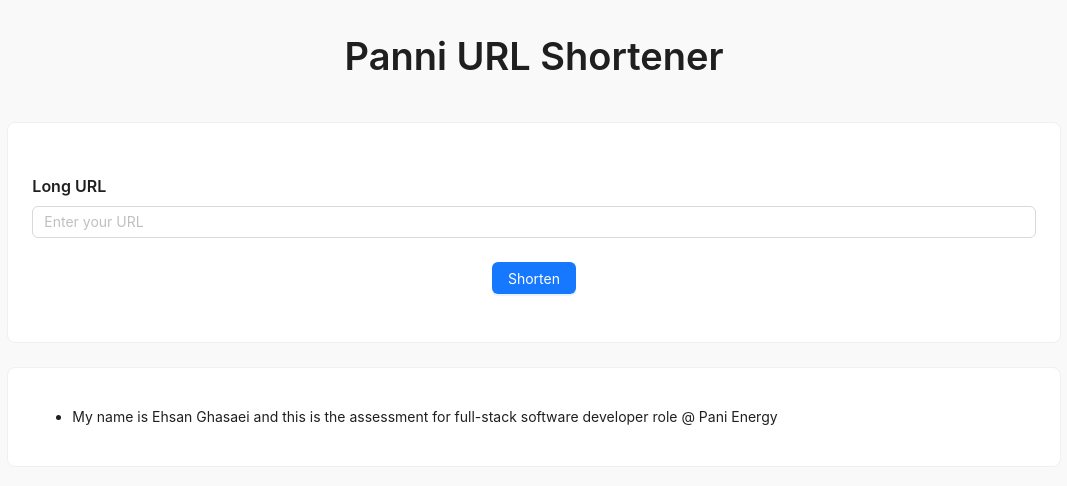
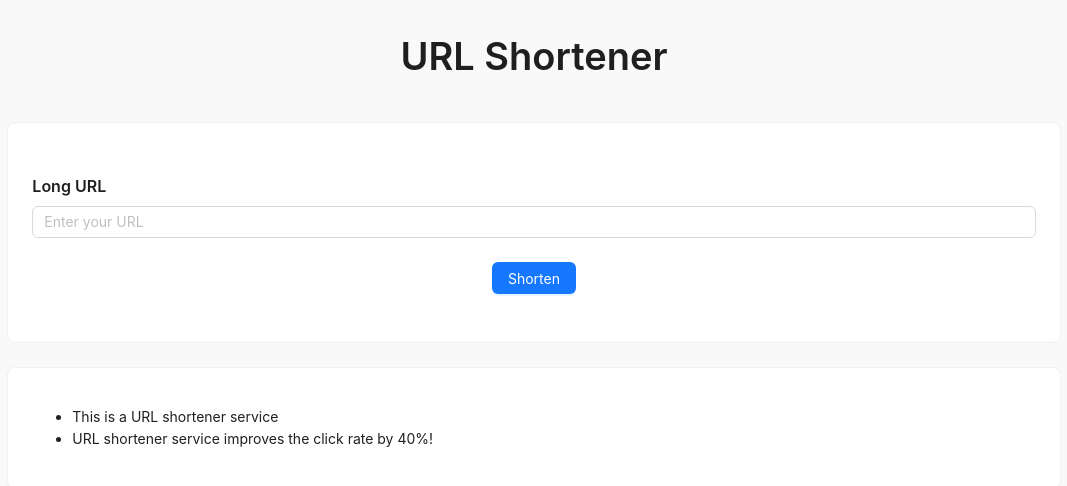
Before and after one commit to Ehsan-Home/URL_shortener, a React (Create React App) app in the folder front-end/: page / in a window 1280 px wide. Shown: the top 486 px of the page, without its empty margins (106-1173 px from the left). Built offline with nearby package versions, Linux system fonts and the light colour scheme.

Commit message:
header and notes updated

```diff
--- a/front-end/src/Components/Header.js
+++ b/front-end/src/Components/Header.js
@@ -5,7 +5,7 @@
 const Header = () => {
   return (
     <Row justify="center">
-      <Title>Panni URL Shortener</Title>
+      <Title>URL Shortener</Title>
     </Row>
   );
 };
--- a/front-end/src/Components/Notes.js
+++ b/front-end/src/Components/Notes.js
@@ -4,10 +4,8 @@
   return (
     <Card>
       <ul>
-        <li>
-          My name is Ehsan Ghasaei and this is the assessment for full-stack
-          software developer role @ Pani Energy
-        </li>
+        <li>This is a URL shortener service</li>
+        <li>URL shortener service improves the click rate by 40%!</li>
       </ul>
     </Card>
   );
```
